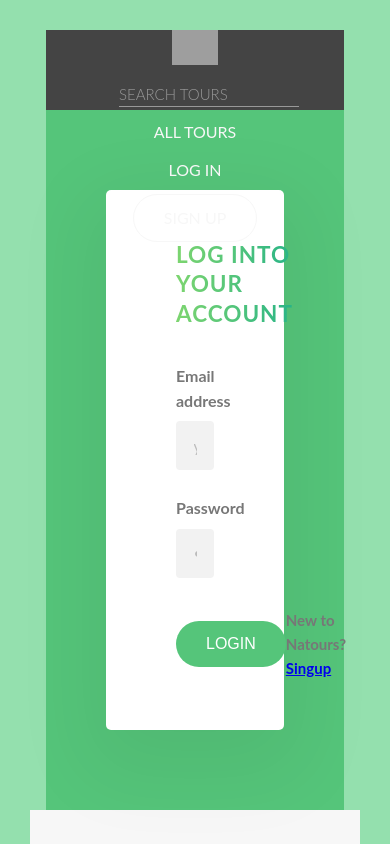
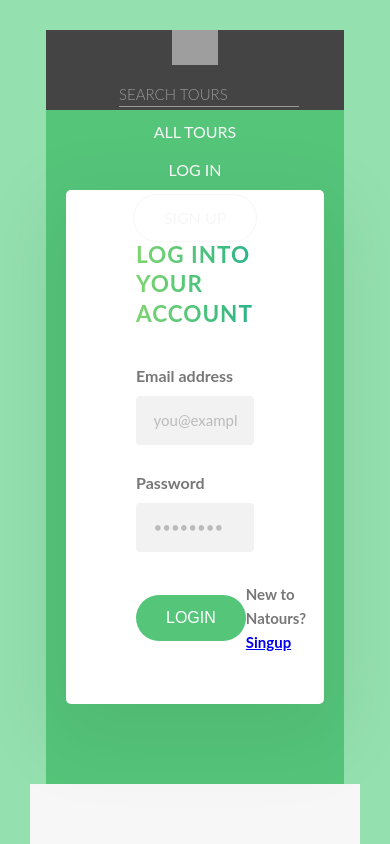
Before and after one commit to ashutoshofficial25/Natours-Frontend, a React (Create React App) app: page /login in a window 390 px wide. Shown: the top 844 px of the page. Built offline with nearby package versions, Linux system fonts and the light colour scheme; grey boxes are pictures that could not be loaded.

Commit message:
homepage responsive css

```diff
--- a/src/style.css
+++ b/src/style.css
@@ -1323,3 +1323,30 @@
   -webkit-transform: translateY(-2px);
   transform: translateY(-2px);
 }
+
+/* Resposnive Css Code */
+
+@media only screen and (max-width: 800px) {
+  .card-container {
+    max-width: 100rem;
+    margin: 0 auto;
+    display: grid;
+    grid-template-columns: repeat(2, 1fr);
+    grid-gap: 2rem;
+  }
+  .main {
+    padding: 8rem 2rem;
+  }
+}
+
+@media only screen and (max-width: 576px) {
+  .card-container {
+    max-width: 90rem;
+    margin: 0 auto;
+    display: grid;
+    grid-template-columns: repeat(1, 1fr);
+  }
+  .main {
+    padding: 8rem 2rem;
+  }
+}
```
